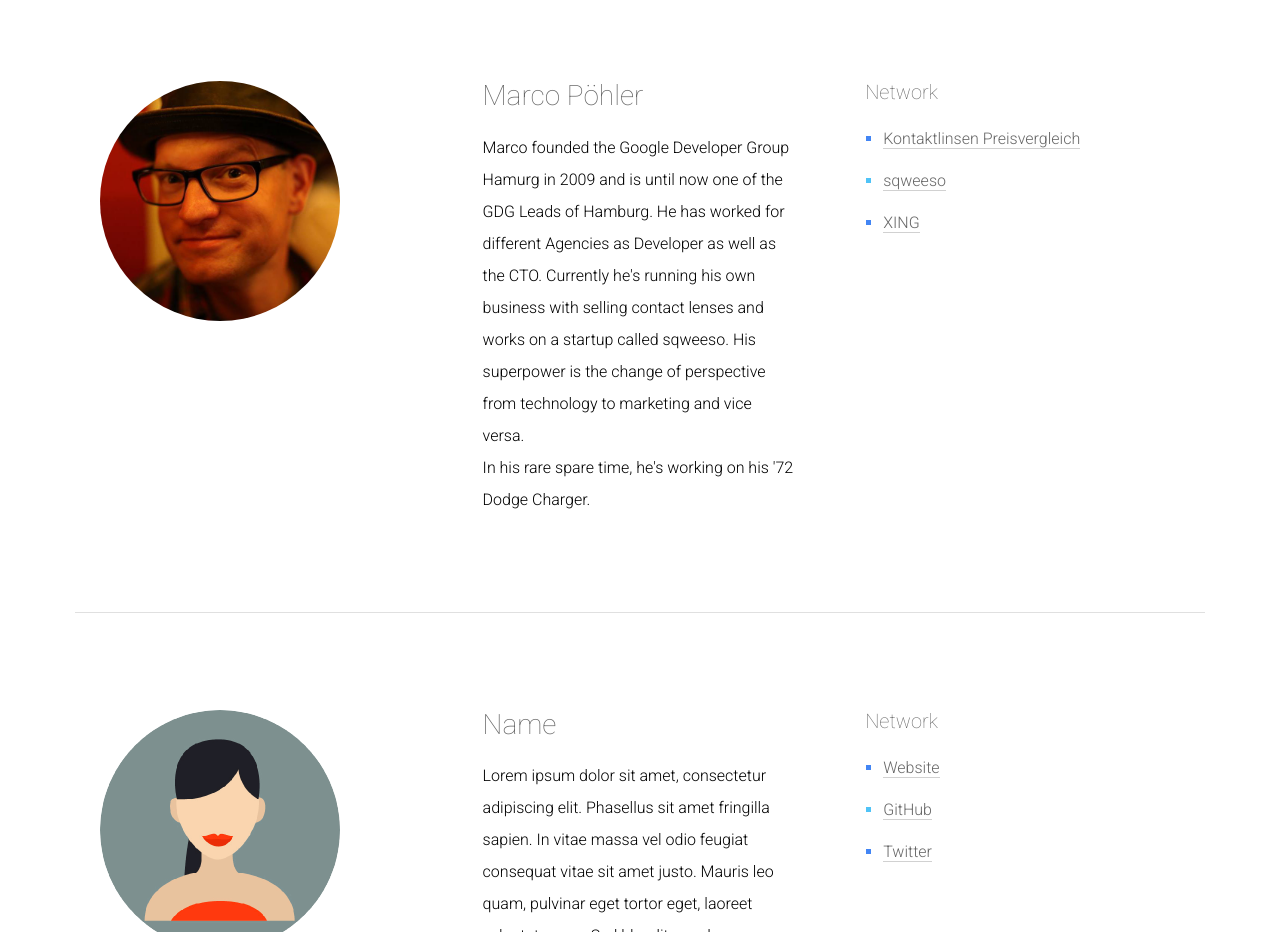
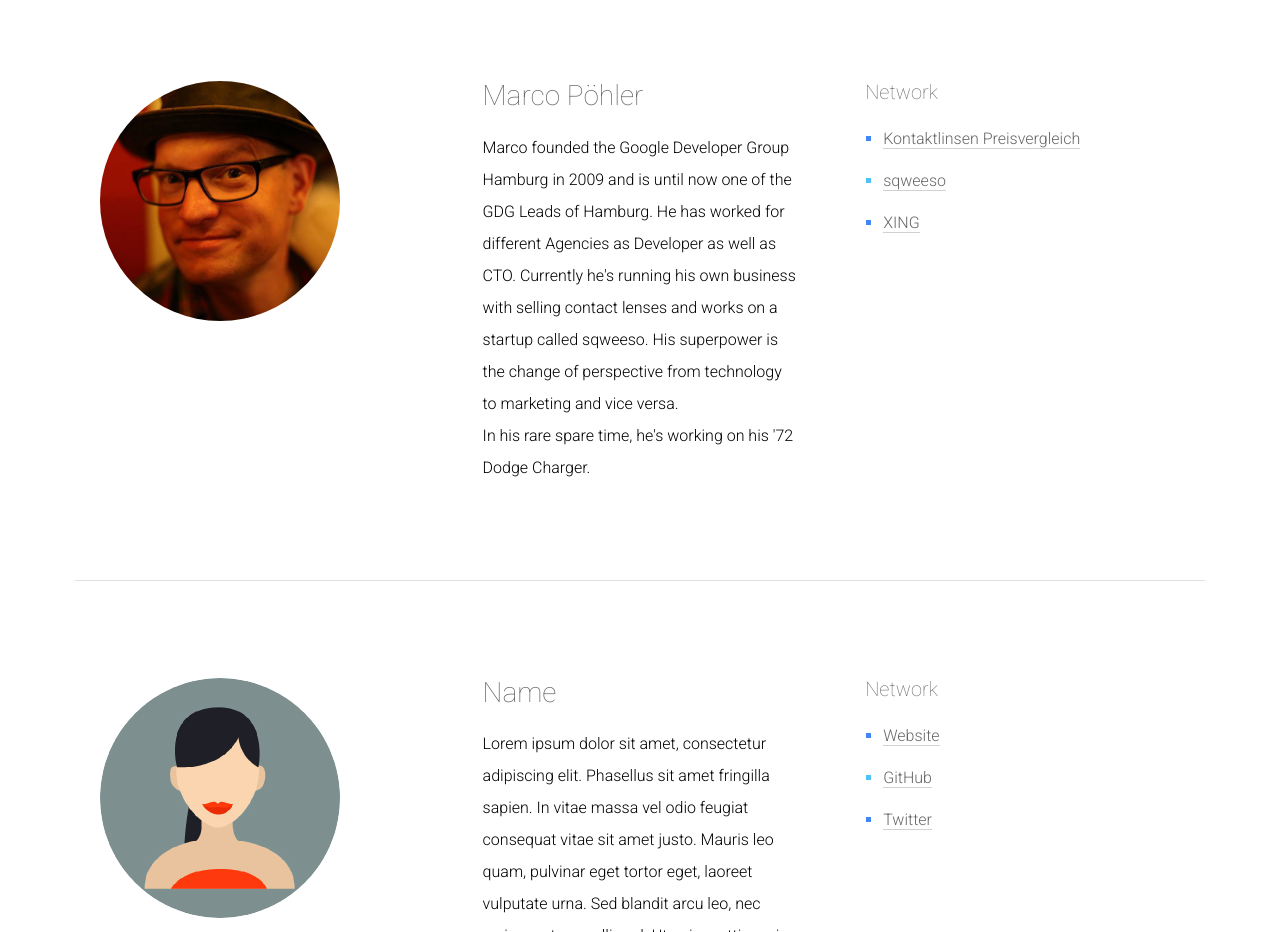
Before and after one commit to winggiver/wtm-website, a plain HTML site: page docs/mentors.html in a window 1280 px wide. Shown: the part 2260-3192 px from the top of the page. Drawn offline with Linux system fonts and the light colour scheme.

Commit message:
typo... grr.

```diff
--- a/docs/mentors.html
+++ b/docs/mentors.html
@@ -183,11 +183,10 @@
                       <!-- Column #2 -->
                       <div class="col span_1_of_3">
                           <h3 class="h3">Marco Pöhler</h3>
+                          <p>
+                            Marco founded the Google Developer Group Hamburg in 2009 and is until now one of the GDG Leads of Hamburg.
 
-                          <p>
-                            Marco founded the Google Developer Group Hamurg in 2009 and is until now one of the GDG Leads of Hamburg.
-
-                            He has worked for different Agencies as Developer as well as the CTO. Currently he's running his own business
+                            He has worked for different Agencies as Developer as well as CTO. Currently he's running his own business
                             with selling contact lenses and works on a startup called sqweeso.
 
                             His superpower is the change of perspective from technology to marketing and vice versa.
```
